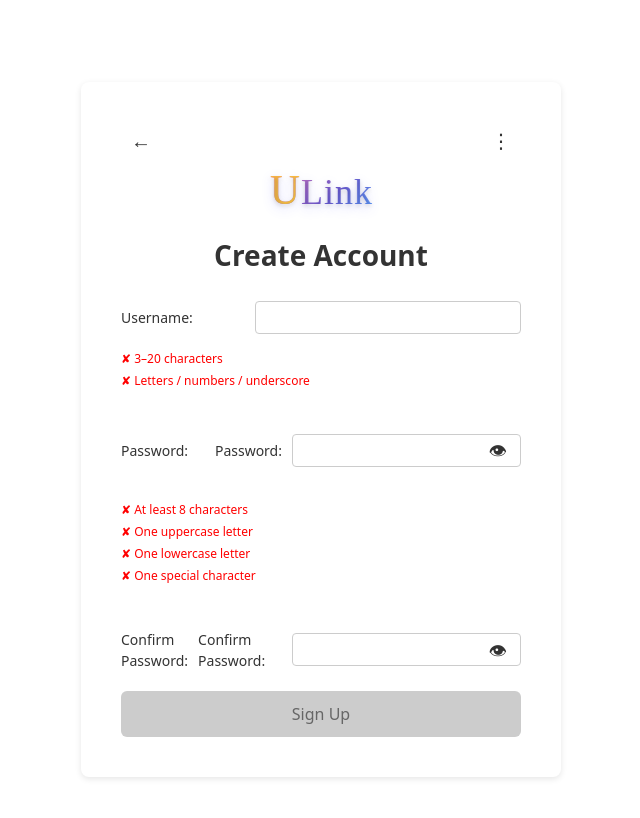
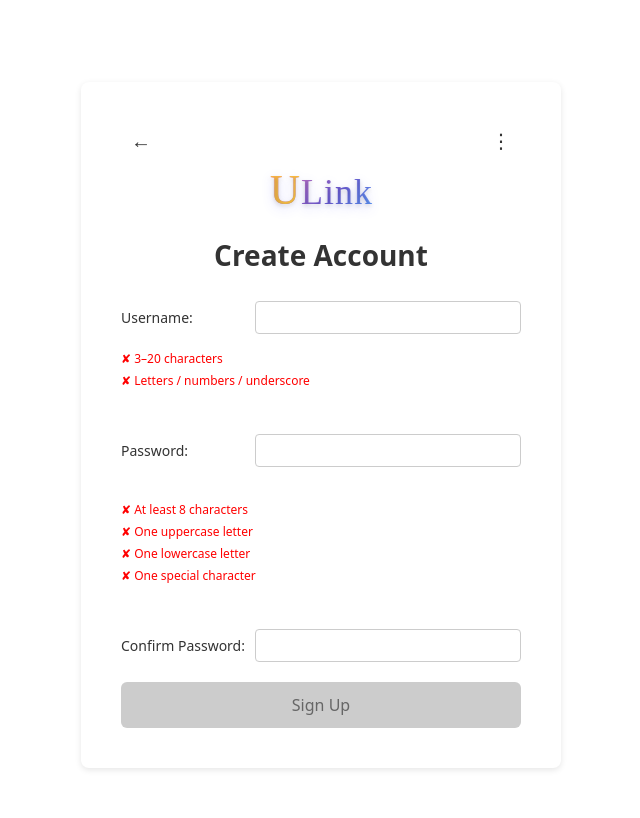
Before and after one commit to jialechen3/ulink, a React (Vite) app in the folder my-app/: page / in a window 1280 px wide. Both pictures are taken after a click on the button "Sign Up". Shown: the top 818 px of the page, without its empty margins (319-959 px from the left). Built offline with nearby package versions, Linux system fonts and the light colour scheme; a web font is replaced by a local one.

Commit message:
Resetting the Register Page and Sign In page UI

```diff
--- a/my-app/src/App.css
+++ b/my-app/src/App.css
@@ -790,28 +790,25 @@ select.cl-input {
 .mp-tabs { z-index: 1000; }
 
 /* ===== Password eye toggle (for RegisterPage & LoginPage) ===== */
-.eye-wrap {
+/* 修正：仅在 PasswordField 组件内部生效 */
+.form-group .eye-wrap {
   position: relative;
+  flex: 2; /* 保持与其他 input 一样宽 */
 }
-.eye-wrap input.password-input {
-  padding-right: 42px; /* 留出眼睛按钮空间 */
+
+.form-group .eye-wrap input.password-input {
+  width: 100%;
+  box-sizing: border-box;
+  padding-right: 38px; /* 稍微减小，避免挤压 */
 }
-.eye-btn {
-  position: absolute;
-  right: 10px;
-  top: 50%;
-  transform: translateY(-50%);
-  background: transparent;
-  border: none;
-  cursor: pointer;
-  font-size: 18px;
-  line-height: 1;
-  padding: 4px;
-  color: #333;
+
+/* 🧿 禁止 Edge / Chrome / Safari 自动出现的小眼睛按钮 */
+input[type="password"]::-ms-reveal,   /* Edge / IE */
+input[type="password"]::-ms-clear,    /* Edge / IE 清除按钮 */
+input[type="password"]::-webkit-contacts-auto-fill-button,
+input[type="password"]::-webkit-credentials-auto-fill-button,
+input[type="password"]::-webkit-textfield-decoration-container {
+  display: none !important;
+  appearance: none;
+  -webkit-appearance: none;
 }
-.eye-btn:hover { opacity: 0.85; }
-.eye-btn:focus { outline: 2px solid #4a76d9; border-radius: 6px; }
-
-@media (prefers-color-scheme: dark) {
-  .eye-btn { color: #eee; }
-}
--- a/my-app/src/ListingPage.jsx
+++ b/my-app/src/ListingPage.jsx
@@ -3,6 +3,7 @@ import { API_BASE } from "./config";
 import "./App.css";
 import KebabMenu from "./KebabMenu";
 import BugReportModal from "./BugReportModal";
+
 
 function timeAgo(ts) {
     const d = new Date(ts);
--- a/my-app/src/PasswordField.jsx
+++ /dev/null
@@ -1,39 +0,0 @@
-import { useState } from "react";
-
-export default function PasswordField({
-                                          label = "Password",
-                                          value,
-                                          onChange,
-                                          disabled = false,
-                                          required = true,
-                                          name,
-                                          placeholder,
-                                      }) {
-    const [show, setShow] = useState(false);
-
-    return (
-        <div className="form-group eye-wrap">
-            <label>{label}:</label>
-            <input
-                type={show ? "text" : "password"}
-                value={value}
-                onChange={onChange}
-                disabled={disabled}
-                required={required}
-                name={name}
-                placeholder={placeholder}
-                className="password-input"
-                autoComplete={name === "new-password" ? "new-password" : "current-password"}
-            />
-            <button
-                type="button"
-                className="eye-btn"
-                aria-label={show ? "Hide password" : "Show password"}
-                aria-pressed={show}
-                onClick={() => setShow((s) => !s)}
-            >
-                {show ? "🙈" : "👁"}
-            </button>
-        </div>
-    );
-}
--- a/my-app/src/RegisterPage.jsx
+++ b/my-app/src/RegisterPage.jsx
@@ -4,7 +4,6 @@ import { API_BASE } from "./config";
 import KebabMenu from "./KebabMenu";
 import BugReportModal from "./BugReportModal";
 import Logo from "./Logo";
-import PasswordField from "./PasswordField";
 
 
 /** ✅ 统一的本地校验规则（与后端保持一致） */
@@ -140,12 +139,12 @@ export default function RegisterPage({ onRegister, onBack }) {
                 {/* Password */}
                 <div className="form-group">
                     <label>Password:</label>
-                    <PasswordField
-                        label="Password"
+                    <input
+                        type="password"
                         value={password}
+                        disabled={loading}
                         onChange={(e) => setPassword(e.target.value)}
-                        disabled={loading}
-                        name="new-password"
+                        required
                     />
                 </div>
 
@@ -168,12 +167,12 @@ export default function RegisterPage({ onRegister, onBack }) {
                 {/* Confirm Password */}
                 <div className="form-group">
                     <label>Confirm Password:</label>
-                    <PasswordField
-                        label="Confirm Password"
+                    <input
+                        type="password"
                         value={confirmPassword}
+                        disabled={loading}
                         onChange={(e) => setConfirmPassword(e.target.value)}
-                        disabled={loading}
-                        name="confirm-password"
+                        required
                     />
                 </div>
 
```
